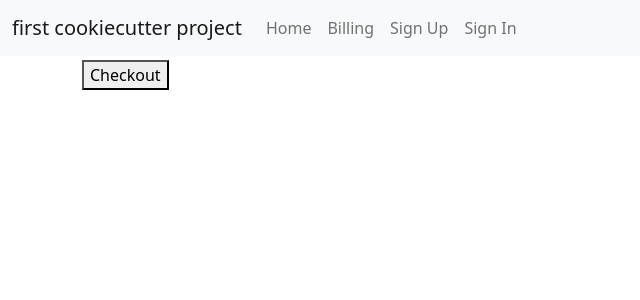
After one commit to notSoRandom15/fcd-project, a Django app: template fcp/templates/billing/checkout_session.html in a window 1280 px wide. The commit adds this page. Shown: the top 300 px of the page, without its empty margins (0-640 px from the left). Run offline with Django 4.2, Linux system fonts and the light colour scheme; the template is opened without the code that fills it, so the values that code supplies are empty; parts of the project's set-up code (start-up, migrations or seed data) failed here and were passed over; some libraries are stand-ins or nearby versions.

Commit message:
working on stripe

```diff
--- a/fcp/templates/billing/billing_home.html
+++ b/fcp/templates/billing/billing_home.html
@@ -1,7 +1,9 @@
 {% extends "base.html" %} {% block content %}
+{% load i18n %}
 <h1>Billing dashboard</h1>
 <p>this is the billing page</p>
-<hr><hr>
-<p>this is the new billing dashboard</p>
 
+
+<p>{% trans "You can add a credit card here" %}</p>
+<a href="{% url "billing:checkout" %}" class='btn-primary btn'>{% trans "Add Credit Card" %}</a>
 {% endblock content %}
--- /dev/null
+++ b/fcp/templates/billing/checkout_session.html
@@ -0,0 +1,7 @@
+{% extends "base.html" %}
+{% block content %}
+    <form action="{% url "billing:checkout" %}" method="POST">
+        {% csrf_token %}
+      <button type="submit">Checkout</button>
+    </form>
+{% endblock content %}
```
